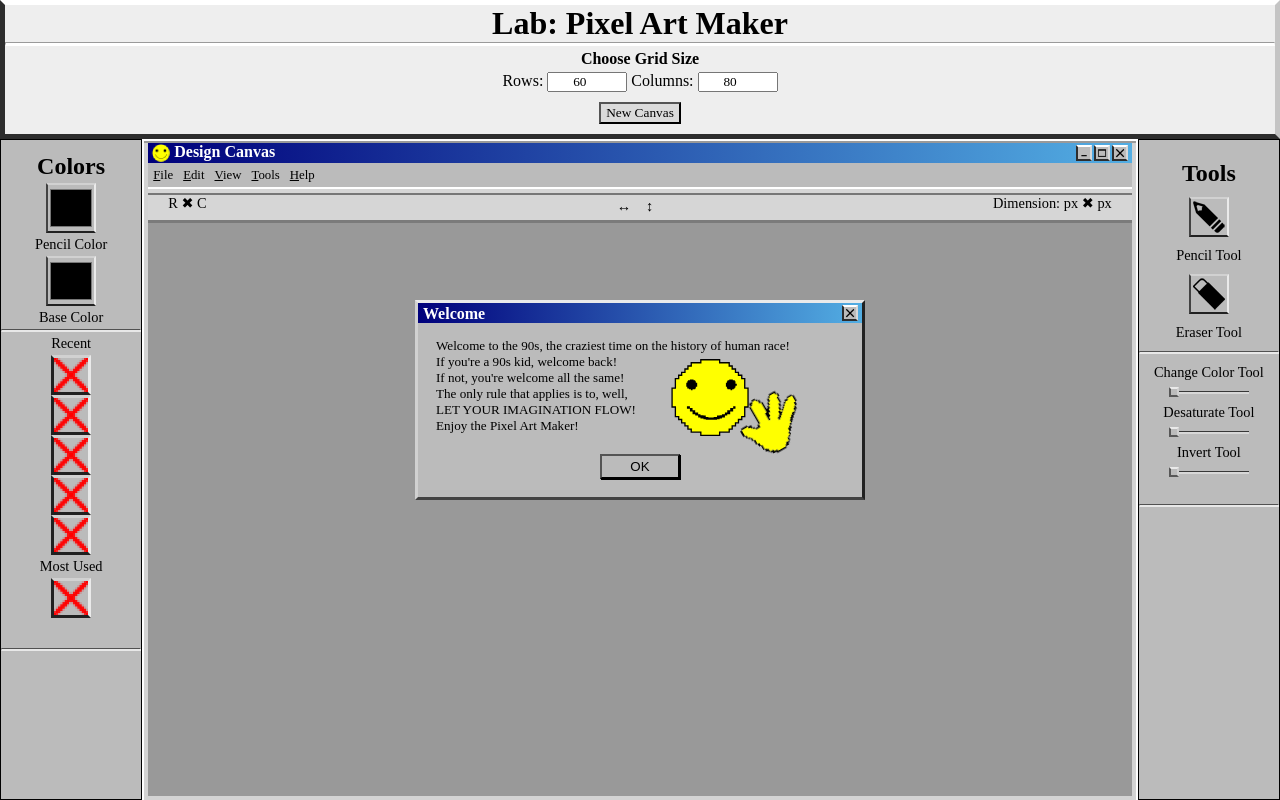
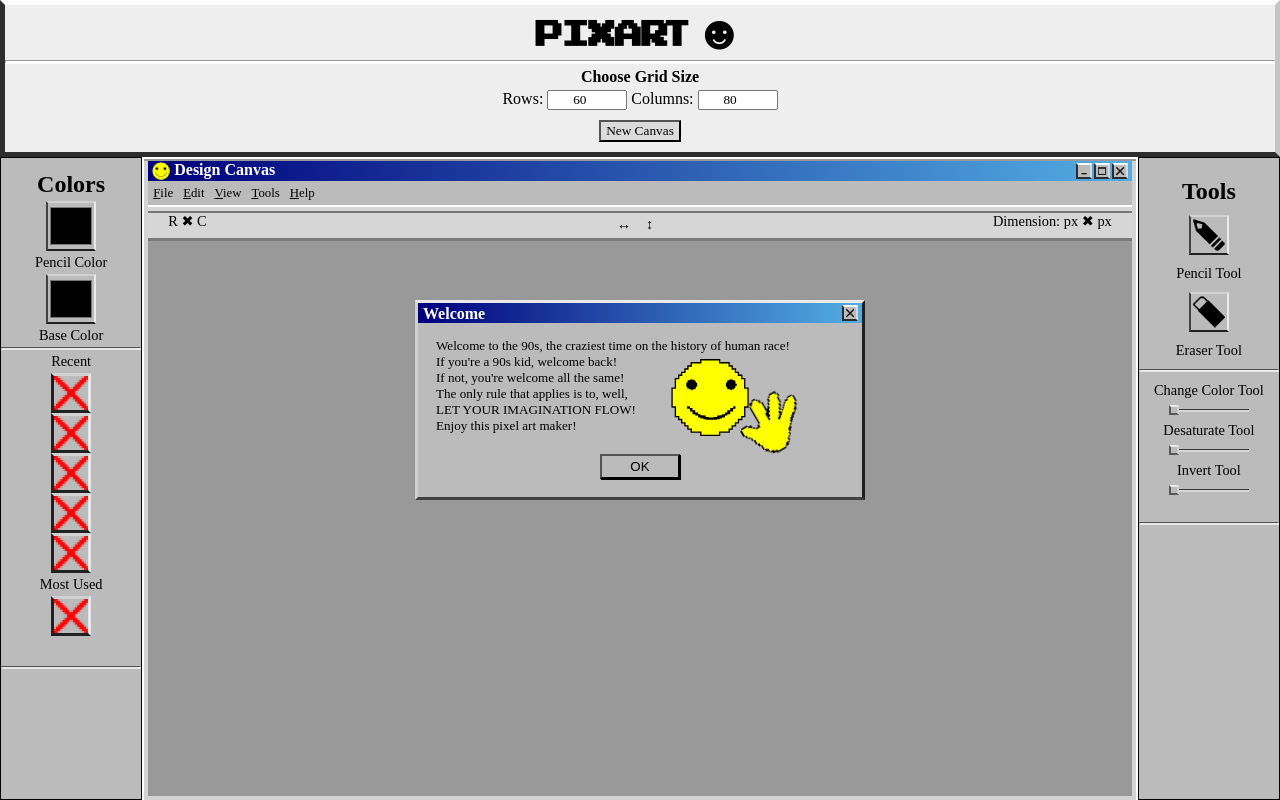
Before and after one commit to sidinsomniac/Pixel-Art-Maker, a plain HTML site: page index.html in a window 1280 px wide. Drawn offline with Linux system fonts and the light colour scheme.

Commit message:
Changed the header and title

```diff
--- a/index.html
+++ b/index.html
@@ -5,7 +5,7 @@
 		<meta name="viewport" content="width=device-width, user-scalable=no, initial-scale=1.0, maximum-scale=1.0, minimum-scale=1.0">
 		<link rel="stylesheet" href="style.css">
 		<link rel="shortcut icon" href="favicon.ico" type="image/x-icon">
-		<title>Pixel Art Maker</title>
+		<title>PixArt</title>
 	</head>
 	<body>
 		<section>
@@ -21,7 +21,7 @@
 						<p>If not, you're welcome all the same!</p>
 						<p>The only rule that applies is to, well,</p>
 						<p>LET YOUR IMAGINATION FLOW!</p>
-						<p>Enjoy the Pixel Art Maker!</p>
+						<p>Enjoy this pixel art maker!</p>
 					</div>
 					<object data="happy.svg" type="image/svg+xml"></object>
 					<button id="okay" style="font-family: sans-serif" class="openMain">OK</button>
@@ -47,7 +47,7 @@
 		</aside>
 
 	    <header>
-	    	<h1>Lab: Pixel Art Maker</h1>
+	    	<h1>PixArt&#9787;</h1>
 	    	<hr>
 	    	<h4>Choose Grid Size</h4>
 	    	<form id="sizePicker">
--- a/style.css
+++ b/style.css
@@ -1,3 +1,7 @@
+@font-face{
+	font-family: arcadeClassic;
+	src: url('font.ttf');
+}
 *{
 	margin: 0;
 	padding: 0;
@@ -15,6 +19,10 @@ body{
 	grid-template-areas: 'a a a'
 						'b c d';
 	cursor: default;
+}
+h1{
+	font-family: arcadeClassic;
+	font-size: 3em;
 }
 table{
     border: 1px solid black;
```
Also changed, not shown: font.TTF (added).
